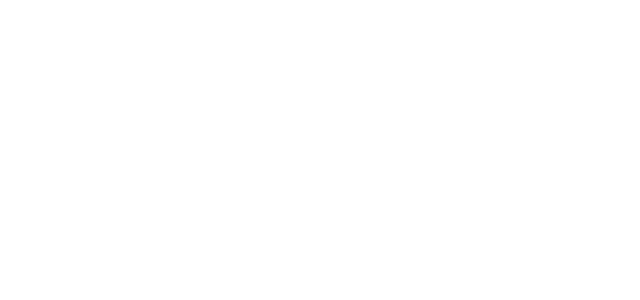
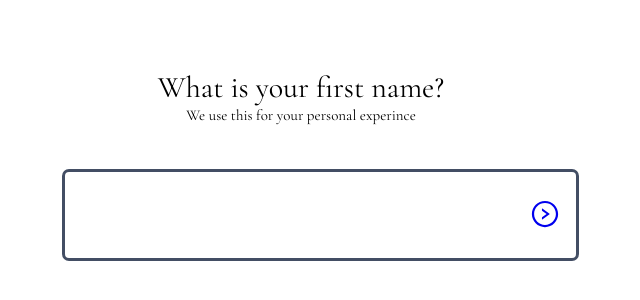
Before and after one commit to AATechCulture/BisonBlitz, a React (Create React App) app: page /name-section in a window 1280 px wide. Before the commit this address had no page. Shown: the part 258-558 px from the top of the page, without its empty margins (339-979 px from the left). Built offline with nearby package versions, Linux system fonts and the light colour scheme.

Commit message:
wip: Sections

```diff
--- a/package.json
+++ b/package.json
@@ -15,6 +15,7 @@
     "gsap": "^3.12.2",
     "react": "^18.2.0",
     "react-dom": "^18.2.0",
+    "react-icons": "^4.11.0",
     "react-router-dom": "^6.18.0",
     "react-scripts": "5.0.1",
     "sass": "^1.69.5",
--- a/src/App.tsx
+++ b/src/App.tsx
@@ -2,12 +2,17 @@
 import { Route, Routes } from 'react-router-dom';
 
 import LandingPage from './routes/LandingPage';
+import NameSection from './routes/NameSection';
+import { MilesSection } from './routes/MilesSection';
+import { TripSection } from './routes/TripSection';
 
 function App() {
   return (
     <Routes>
       <Route path='/' element={<LandingPage />} />
-      {/* <Route path='/signup' element={<SignupPage />} /> */}
+      <Route path='/name-section' element={<NameSection />} />
+      <Route path='/miles-question' element={<MilesSection />} />
+      <Route path='/trip-section' element={<TripSection />} />
     </Routes>
   );
 }
--- /dev/null
+++ b/src/compoents/SignleQuestionForm.tsx
@@ -0,0 +1,47 @@
+import React, { DetailedHTMLProps, InputHTMLAttributes } from 'react';
+import { AiOutlineRightCircle } from 'react-icons/ai';
+import { Link } from 'react-router-dom';
+
+type Props = {
+  mainText: string;
+  subText: string;
+  toRoute: string;
+  type?: string;
+};
+
+const SignleQuestionForm = (props: Props) => {
+  //   const validateInput = (
+  //     inputElement: DetailedHTMLProps<
+  //       InputHTMLAttributes<HTMLInputElement>,
+  //       HTMLInputElement
+  //     >
+  //   ) => {
+  //     const value = inputElement.value.trim(); // Trim whitespace
+  //     if (value === '') {
+  //       inputElement.style.borderColor = 'red'; // Set border color to red if input is empty
+  //     } else {
+  //       inputElement.style.borderColor = ''; // Remove border color (reset to default)
+  //     }
+  //   };
+  return (
+    <div className='name-section'>
+      <p className='first-name'>{props.mainText}</p>
+      <p className='first-name-subtext'> {props.subText}</p>
+      <div className='input-form-overlay'>
+        <div className='inner-form-overlay'>
+          <input
+            className='form-input'
+            type={props.type ? props.type : 'text'}
+          />
+          <button className='clean-button' type='submit'>
+            <Link className='icon-form-next' to={props.toRoute}>
+              <AiOutlineRightCircle size={30} />
+            </Link>
+          </button>
+        </div>
+      </div>
+    </div>
+  );
+};
+
+export { SignleQuestionForm };
--- /dev/null
+++ b/src/compoents/index.ts
@@ -0,0 +1 @@
+export { SignleQuestionForm } from './SignleQuestionForm';
--- a/src/routes/LandingPage.tsx
+++ b/src/routes/LandingPage.tsx
@@ -9,7 +9,7 @@
   const navigate = useNavigate();
 
   const handleStartClick = () => {
-    navigate('/name-question');
+    navigate('/name-section');
   };
   return (
     <div className='landing-base'>
--- /dev/null
+++ b/src/routes/MilesSection.tsx
@@ -0,0 +1,18 @@
+import React from 'react';
+import { SignleQuestionForm } from '../compoents';
+
+type Props = {};
+
+const MilesSection = (props: Props) => {
+  return (
+    <div className='onboarding-section-base'>
+      <SignleQuestionForm
+        mainText='How many AA miles do you have?'
+        subText='Dont have an account? Sign up via aa.com'
+        toRoute='/trip-section'
+        type='number'
+      />
+    </div>
+  );
+};
+export { MilesSection };
--- /dev/null
+++ b/src/routes/NameSection.tsx
@@ -0,0 +1,20 @@
+import React from 'react';
+
+import '../sass/LandingPage.scss';
+import { Link } from 'react-router-dom';
+import { SignleQuestionForm } from '../compoents';
+type Props = {};
+
+const NameSection = (props: Props) => {
+  return (
+    <div className='onboarding-section-base'>
+      <SignleQuestionForm
+        mainText='What is your first name?'
+        subText='We use this for your personal experince'
+        toRoute='/miles-question'
+      />
+    </div>
+  );
+};
+
+export default NameSection;
--- /dev/null
+++ b/src/routes/TripSection.tsx
@@ -0,0 +1,27 @@
+import React from 'react';
+import { SignleQuestionForm } from '../compoents';
+
+type Props = {};
+
+const TripSection = (props: Props) => {
+  return (
+    <div className='onboarding-with-mutiple'>
+      <SignleQuestionForm
+        mainText='What is your first name?'
+        subText='We use this for your personal experince'
+        toRoute='/miles-question'
+      />
+      <SignleQuestionForm
+        mainText='What is your first name?'
+        subText='We use this for your personal experince'
+        toRoute='/miles-question'
+      />
+      <SignleQuestionForm
+        mainText='What is your first name?'
+        subText='We use this for your personal experince'
+        toRoute='/miles-question'
+      />
+    </div>
+  );
+};
+export { TripSection };
--- a/src/sass/LandingPage.scss
+++ b/src/sass/LandingPage.scss
@@ -87,3 +87,74 @@
   justify-content: center;
   align-items: center;
 }
+
+.onboarding-section-base {
+  display: flex;
+  align-items: center;
+  justify-content: center;
+  height: 100vh; /* This sets the height of the div to the full viewport height. */
+  text-align: center;
+}
+
+.first-name {
+  font-size: 30px;
+}
+
+.first-name-subtext {
+  font-size: 15px;
+  position: relative;
+  bottom: 30px;
+}
+
+.input-form-overlay {
+  background-color: rgb(255, 255, 255);
+  border: 0.1875rem solid rgb(67, 78, 100);
+  border-radius: 0.4375rem;
+  display: flex;
+  flex-direction: column;
+  align-items: flex-start;
+  padding: 1.5rem 0px 1.5rem 2rem;
+  width: 100%;
+  max-width: 35.625rem;
+  position: relative;
+}
+
+.form-input {
+  padding: 0px 2rem 0px 0px;
+  position: relative;
+  //   right: 50px;
+  border: none;
+  font-size: 1.625rem;
+  font-family: Lora, Georgia, serif;
+  width: 100%;
+  writing-mode: horizontal-tb !important;
+  outline: none !important;
+
+  padding-block: 1px;
+  padding-inline: 2px;
+}
+
+.inner-form-overlay {
+  padding-bottom: 0px;
+  display: flex;
+  -webkit-box-align: center;
+  align-items: center;
+  width: 100%;
+  -webkit-box-flex: 1;
+  flex-grow: 1;
+}
+
+.icon-form-next {
+  padding-right: 10px;
+}
+
+.clean-button {
+  background-color: white;
+  border: none;
+}
+
+.onboarding-with-mutiple {
+  display: flex;
+  flex-direction: column;
+  justify-content: center;
+}
```
Also changed, not shown: 1 other file (tests, documents, lock files or other folders).
